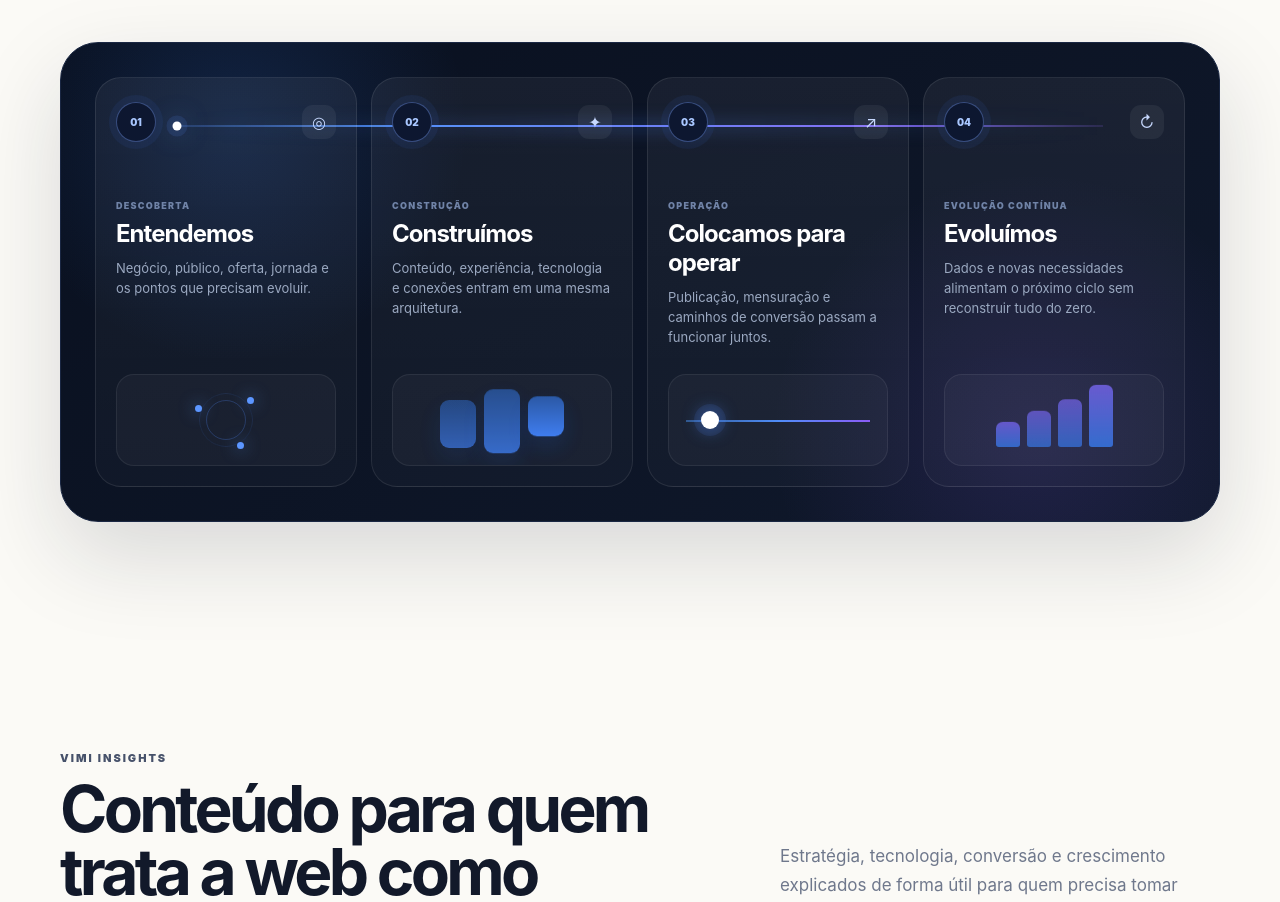
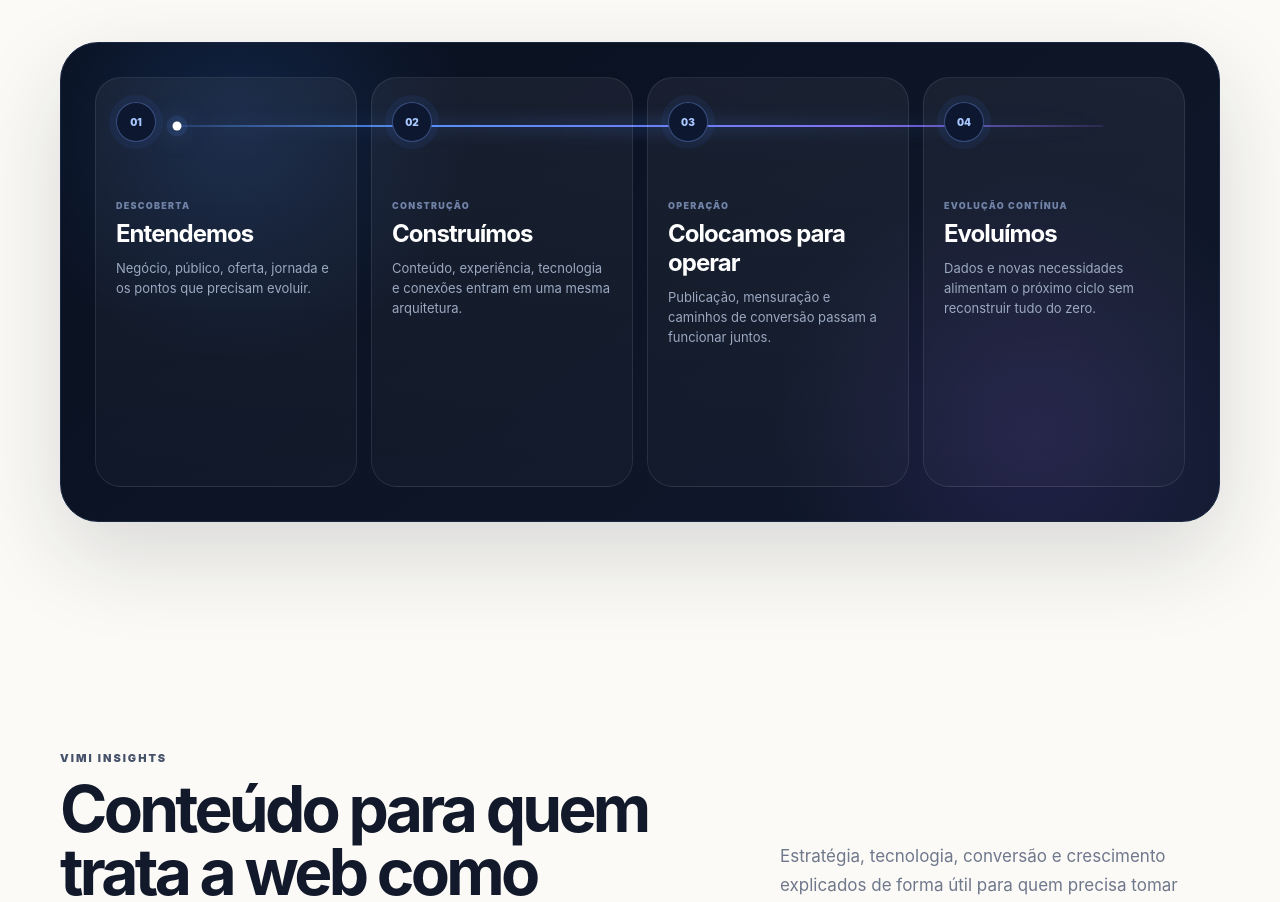
Before and after one commit to vitormiek/Testes, a Next.js app: page / in a window 1280 px wide. Shown: the part 4854-5756 px from the top of the page. Built offline with nearby package versions, Linux system fonts and the light colour scheme; no server answers.

Commit message:
Vimi: simplify project journey visuals

```diff
--- a/app/page.tsx
+++ b/app/page.tsx
@@ -176,51 +176,43 @@ export default function Home() {
               <div className="journey-track" aria-hidden="true"><span></span></div>
 
               <article className="journey-step step-discovery">
-                <div className="journey-node"><span>01</span><i>◎</i></div>
+                <div className="journey-node"><span>01</span></div>
                 <div className="journey-copy">
                   <small>Descoberta</small>
                   <h3>Entendemos</h3>
                   <p>Negócio, público, oferta, jornada e os pontos que precisam evoluir.</p>
                 </div>
-                <div className="journey-visual visual-discovery">
-                  <span></span><span></span><span></span>
-                </div>
+
               </article>
 
               <article className="journey-step step-build">
-                <div className="journey-node"><span>02</span><i>✦</i></div>
+                <div className="journey-node"><span>02</span></div>
                 <div className="journey-copy">
                   <small>Construção</small>
                   <h3>Construímos</h3>
                   <p>Conteúdo, experiência, tecnologia e conexões entram em uma mesma arquitetura.</p>
                 </div>
-                <div className="journey-visual visual-build">
-                  <b></b><b></b><b></b>
-                </div>
+
               </article>
 
               <article className="journey-step step-launch">
-                <div className="journey-node"><span>03</span><i>↗</i></div>
+                <div className="journey-node"><span>03</span></div>
                 <div className="journey-copy">
                   <small>Operação</small>
                   <h3>Colocamos para operar</h3>
                   <p>Publicação, mensuração e caminhos de conversão passam a funcionar juntos.</p>
                 </div>
-                <div className="journey-visual visual-launch">
-                  <span></span><div></div>
-                </div>
+
               </article>
 
               <article className="journey-step step-growth">
-                <div className="journey-node"><span>04</span><i>↻</i></div>
+                <div className="journey-node"><span>04</span></div>
                 <div className="journey-copy">
                   <small>Evolução contínua</small>
                   <h3>Evoluímos</h3>
                   <p>Dados e novas necessidades alimentam o próximo ciclo sem reconstruir tudo do zero.</p>
                 </div>
-                <div className="journey-visual visual-growth">
-                  <i></i><i></i><i></i><i></i>
-                </div>
+
               </article>
             </div>
           </div>
```
